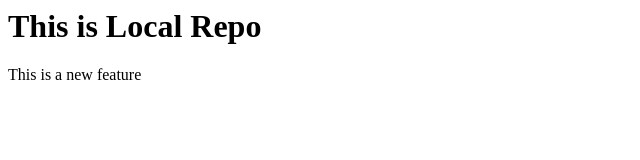
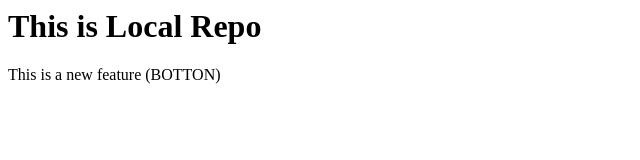
Before and after one commit to BhargavDR1802/LocalRepo, a plain HTML site: page index.html in a window 1280 px wide. Shown: the full height of the page, 0-640 px from the left. Drawn offline with Linux system fonts and the light colour scheme.

```diff
--- a/index.html
+++ b/index.html
@@ -1,2 +1,2 @@
 <h1>This is Local Repo</h1>
-<p>This is a new feature</p>
+<p>This is a new feature (BOTTON)</p>
```
